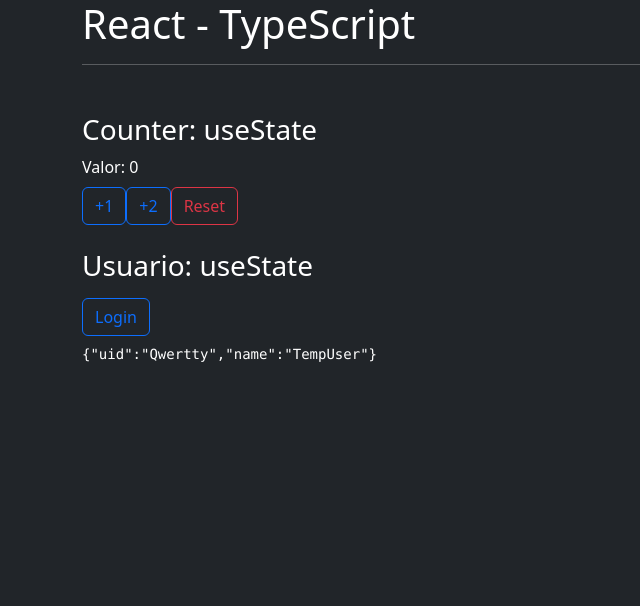
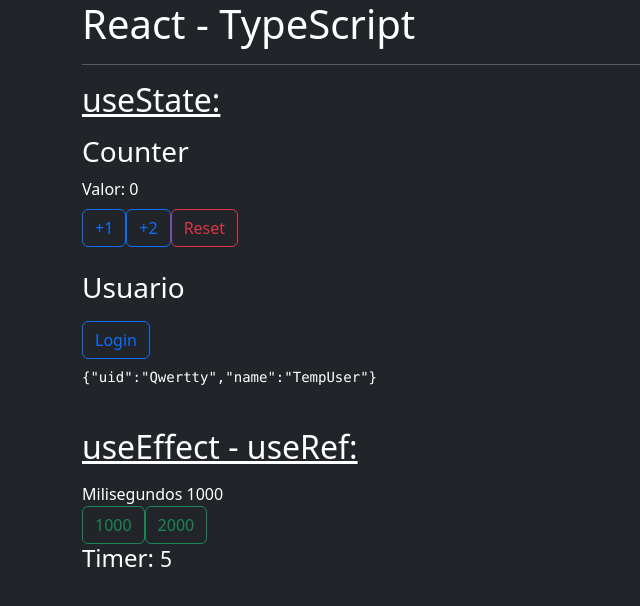
Before and after one commit to jchaconv/react-typescript, a React (Create React App) app in the folder mi-app/: page / in a window 1280 px wide. Shown: the top 606 px of the page, without its empty margins (0-640 px from the left). Built offline with nearby package versions, Linux system fonts and the light colour scheme.

Commit message:
fin useEffect y useRef

```diff
--- a/mi-app/src/App.tsx
+++ b/mi-app/src/App.tsx
@@ -1,4 +1,5 @@
 import { Counter } from "./components/Counter";
+import { TimerPadre } from "./components/TimerPadre";
 import { Usuario } from "./components/Usuario";
 
 
@@ -8,9 +9,14 @@
         <h1>React - TypeScript</h1>
         <hr />
 
+        <h2><u>useState:</u></h2>
         <Counter />
         <br />
         <Usuario />
+        <br />
+
+        <h2><u>useEffect - useRef:</u></h2>
+        <TimerPadre />
 
       </>
     );
--- a/mi-app/src/components/Counter.tsx
+++ b/mi-app/src/components/Counter.tsx
@@ -1,4 +1,4 @@
-import React, { useState } from 'react'
+import { useState } from 'react'
 
 export const Counter = () => {
 
@@ -9,8 +9,8 @@
     }
 
     return (
-        <div className='mt-5'>
-            <h3>Counter: useState</h3>
+        <div className='mt-3'>
+            <h3>Counter</h3>
             <span>Valor: { counter }</span>
             <br />
 
--- /dev/null
+++ b/mi-app/src/components/Timer.tsx
@@ -0,0 +1,28 @@
+import { useEffect, useRef, useState } from "react"
+
+type TimerArgs = {
+    milisegundos: number,
+    segundos?: number,
+}
+
+export const Timer = ( {milisegundos}: TimerArgs ) => {
+
+    const [segundos, setSegundos] = useState(0);
+    const ref = useRef<NodeJS.Timer>();
+
+
+    useEffect(() => {
+
+        console.log('useEffect!');
+        ref.current && clearInterval( ref.current );
+        ref.current = setInterval( () => setSegundos( s => s + 1 ), milisegundos);
+
+    }, [milisegundos]);
+
+
+    return (
+        <>
+            <h4>Timer: <small>{segundos}</small></h4>
+        </>
+    )
+}
--- /dev/null
+++ b/mi-app/src/components/TimerPadre.tsx
@@ -0,0 +1,29 @@
+import { useState } from "react"
+import { Timer } from "./Timer"
+
+
+export const TimerPadre = () => {
+
+    const [milisegundos, setMilisegundos] = useState(1000);
+
+    return (
+        <div className="mt-3">
+
+            <span>Milisegundos { milisegundos }</span>
+
+            <br />
+
+            <button className="btn btn-outline-success"
+                onClick={ () => setMilisegundos(1000)} >
+                1000
+            </button>
+
+            <button className="btn btn-outline-success"
+                onClick={ () => setMilisegundos(2000)} >
+                2000
+            </button>
+
+            <Timer milisegundos={ milisegundos } />
+        </div>
+    )
+}
--- a/mi-app/src/components/Usuario.tsx
+++ b/mi-app/src/components/Usuario.tsx
@@ -23,7 +23,7 @@
 
     return (
         <div>
-            <h3>Usuario: useState</h3>
+            <h3>Usuario</h3>
 
             <button
                 onClick={ login }
```
Also changed, not shown: 1 other file (tests, documents, lock files or other folders).
